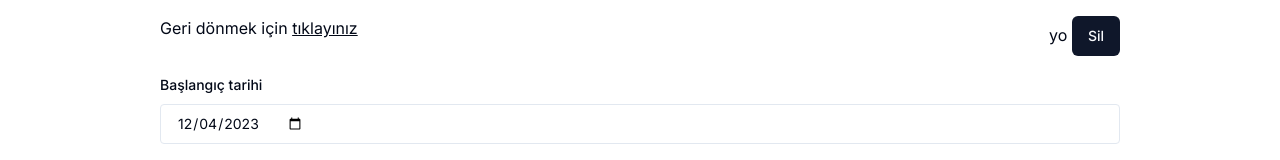
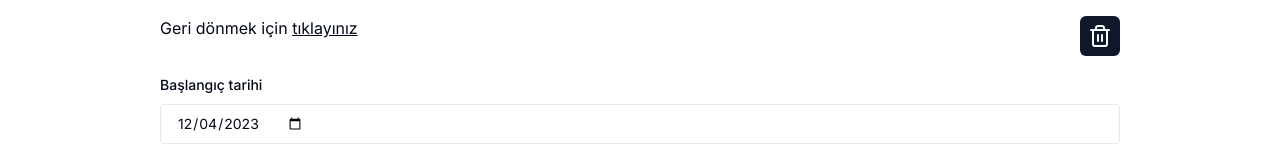
Before and after one commit to saidyeter/takvim.sevaltorun.com, a Next.js app: page /event/1 in a window 1280 px wide. Shown: the top 160 px of the page. Built offline with nearby package versions, Linux system fonts and the light colour scheme; no server answers.

Commit message:
Place icons

```diff
--- a/app/event/[id]/page.tsx
+++ b/app/event/[id]/page.tsx
@@ -22,7 +22,7 @@ export default async function EditEventPage({ params }: { params: { id: string }
           <Link href="/" className="underline">tıklayınız</Link>
         </span>
         <span>
-        yo  <DeleteButton id={eventId} />
+          <DeleteButton id={eventId} />
         </span>
       </div>
       <EventForm role="edit" defaultVal={data} id={eventId} />
--- a/app/page.tsx
+++ b/app/page.tsx
@@ -1,11 +1,11 @@
 
-import { Button } from "@/components/ui/button";
 import { dayInfo, getEvents } from "@/lib/source-api"
 import Link from "next/link";
 import { getServerSession } from "next-auth";
-// const delay = (delayInms: number) => {
-//   return new Promise(resolve => setTimeout(resolve, delayInms));
-// };
+import {
+  CalendarPlus as Create,
+  PenBox as Edit
+} from "lucide-react";
 
 export default async function IndexPage({
   searchParams,
@@ -13,7 +13,6 @@ export default async function IndexPage({
   searchParams: { y: string; m: string }
 }) {
   const user = await getServerSession()
-  // await delay(5000)
   const now = new Date()
   const year =
     searchParams &&
@@ -33,13 +32,10 @@ export default async function IndexPage({
       ? parseInt(searchParams.m)
       : now.getMonth() + 1
 
-  //   console.log(searchParams)
-
   const data = await getEvents(year, month)
   if (!data) {
     return <>bir hata olustu</>
   }
-  // console.log("data", d)
 
   return (
     <section className="flex flex-col justify-center items-center md:py-10">
@@ -48,7 +44,7 @@ export default async function IndexPage({
           {data.months.selectedDate.name} {data.months.selectedDate.year}
         </span>
         {!!user &&
-          <Link href='/event/add'>Yeni</Link>
+          <Link href='/event/add'><Create /></Link>
         }
       </div>
 
@@ -100,7 +96,7 @@ export default async function IndexPage({
               </div>
               <div className='flex w-1/3 justify-end items-center'>
                 {!!user &&
-                  <Link href={`/event/${value.id}`}>Duzenle</Link>
+                  <Link href={`/event/${value.id}`}><Edit /></Link>
                 }
               </div>
             </div>
@@ -130,7 +126,6 @@ function getLocaleDate(ms: Date) {
     // year: "numeric",
     month: "long",
     day: "numeric",
-    // dateStyle:'long'
   })
 }
 
@@ -141,7 +136,6 @@ function WeekRow(props: { week: dayInfo[] }) {
         <WeekCell
           key={index}
           {...day}
-        //day={day.dayNumber} color={day.color}
         />
       ))}
     </div>
--- a/components/delete-button.tsx
+++ b/components/delete-button.tsx
@@ -1,7 +1,8 @@
 'use client'
 import { deleteEvent } from "@/lib/actions";
 import { Button } from "./ui/button";
+import { Trash2 as Remove } from "lucide-react";
 
 export default function DeleteButton(props:{id:number}){
-  return <Button onClick={()=> deleteEvent(props.id)}>Sil</Button>
+  return <Button size='icon' onClick={()=> deleteEvent(props.id)}><Remove/></Button>
 }
```
